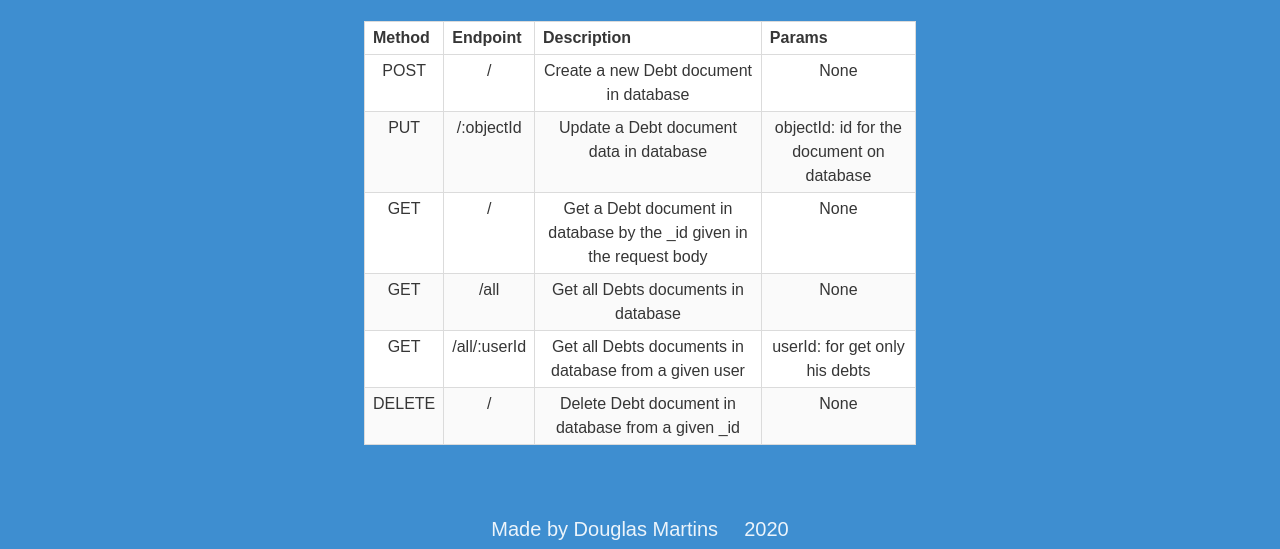
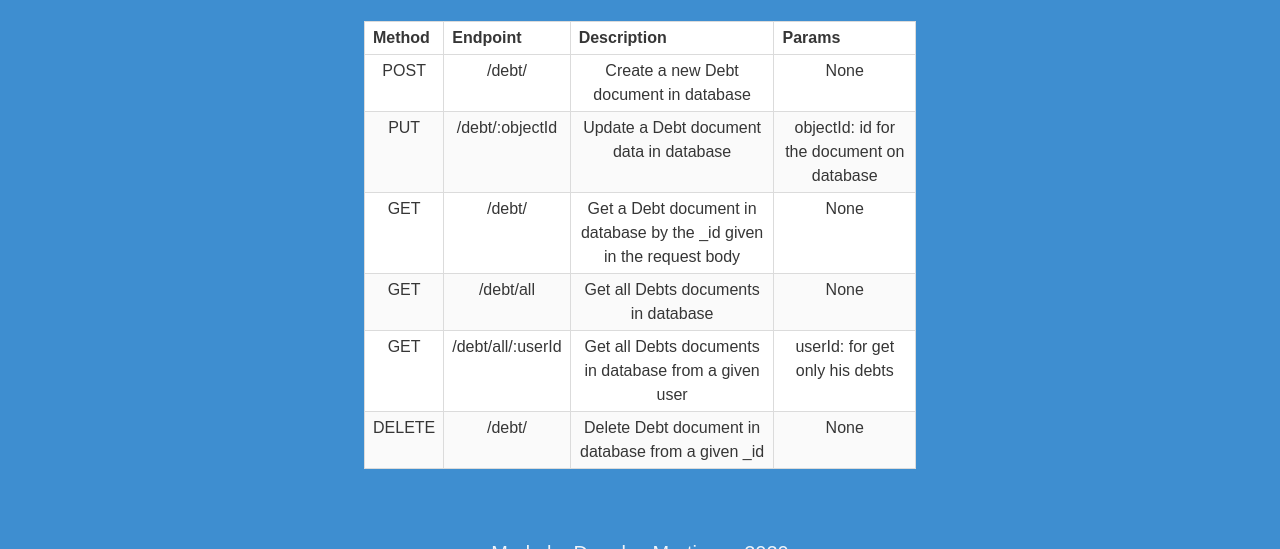
Before and after one commit to douglas-martins/debt-register-api, a website: page src/views/home.html in a window 1280 px wide. Shown: the part 251-800 px from the top of the page. Drawn offline with nearby package versions, Linux system fonts and the light colour scheme.

Commit message:
Apply cors on the app, change the home page documentation

```diff
--- a/package.json
+++ b/package.json
@@ -7,6 +7,7 @@
   "license": "MIT",
   "dependencies": {
     "body-parser": "^1.19.0",
+    "cors": "^2.8.5",
     "dotenv": "^8.2.0",
     "express": "^4.17.1",
     "express-validator": "^6.5.0",
--- a/src/views/home.html
+++ b/src/views/home.html
@@ -74,42 +74,42 @@
                     <tbody>
                     <tr>
                         <td class="bold">POST</td>
-                        <td><a href="https://github.com/douglas-martins/debt-register-api">/</a></td>
+                        <td><p>/debt/</p></td>
                         <td>Create a new Debt document in database</td>
                         <td>None</td>
                     </tr>
 
                     <tr>
                         <td class="bold">PUT</td>
-                        <td><a href="https://github.com/douglas-martins/debt-register-api">/:objectId</a></td>
+                        <td><p>/debt/:objectId</p></td>
                         <td>Update a Debt document data in database</td>
                         <td>objectId: id for the document on database</td>
                     </tr>
 
                     <tr>
                         <td class="bold">GET</td>
-                        <td><a href="https://github.com/douglas-martins/debt-register-api">/</a></td>
+                        <td><p>/debt/</p></td>
                         <td>Get a Debt document in database by the _id given in the request body</td>
                         <td>None</td>
                     </tr>
 
                     <tr>
                         <td class="bold">GET</td>
-                        <td><a id="all">/all</a></td>
+                        <td><p>/debt/all</p></td>
                         <td>Get all Debts documents in database</td>
                         <td>None</td>
                     </tr>
 
                     <tr>
                         <td class="bold">GET</td>
-                        <td><a href="https://github.com/douglas-martins/debt-register-api">/all/:userId</a></td>
+                        <td><p>/debt/all/:userId</p></td>
                         <td>Get all Debts documents in database from a given user</td>
                         <td>userId: for get only his debts</td>
                     </tr>
 
                     <tr>
                         <td class="bold">DELETE</td>
-                        <td><a href="https://github.com/douglas-martins/debt-register-api">/</a></td>
+                        <td><p>/debt/</p></td>
                         <td>Delete Debt document in database from a given _id</td>
                         <td>None</td>
                     </tr>
```
Also changed, not shown: app.js (+9 -0 lines), 1 other file.
